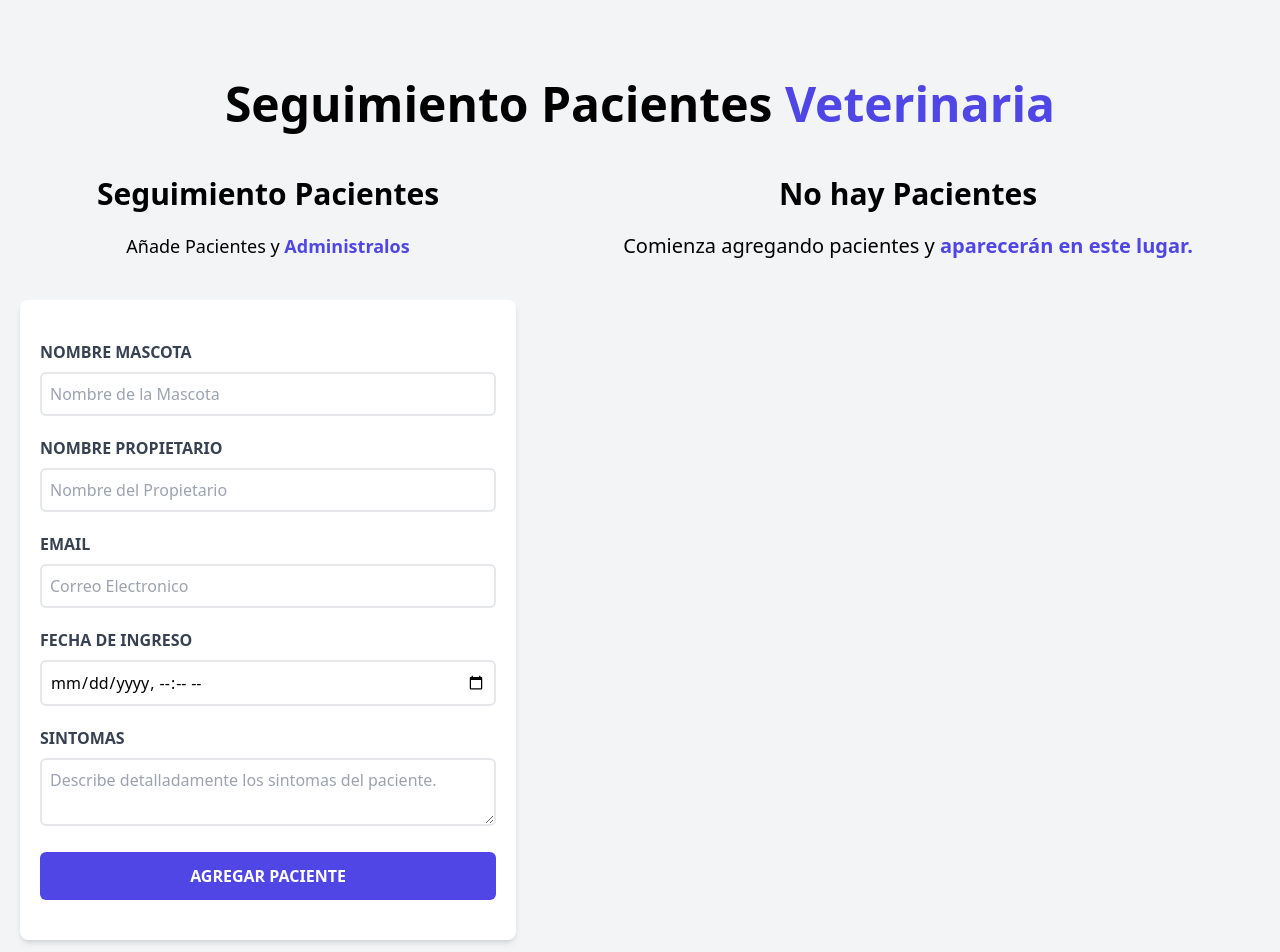
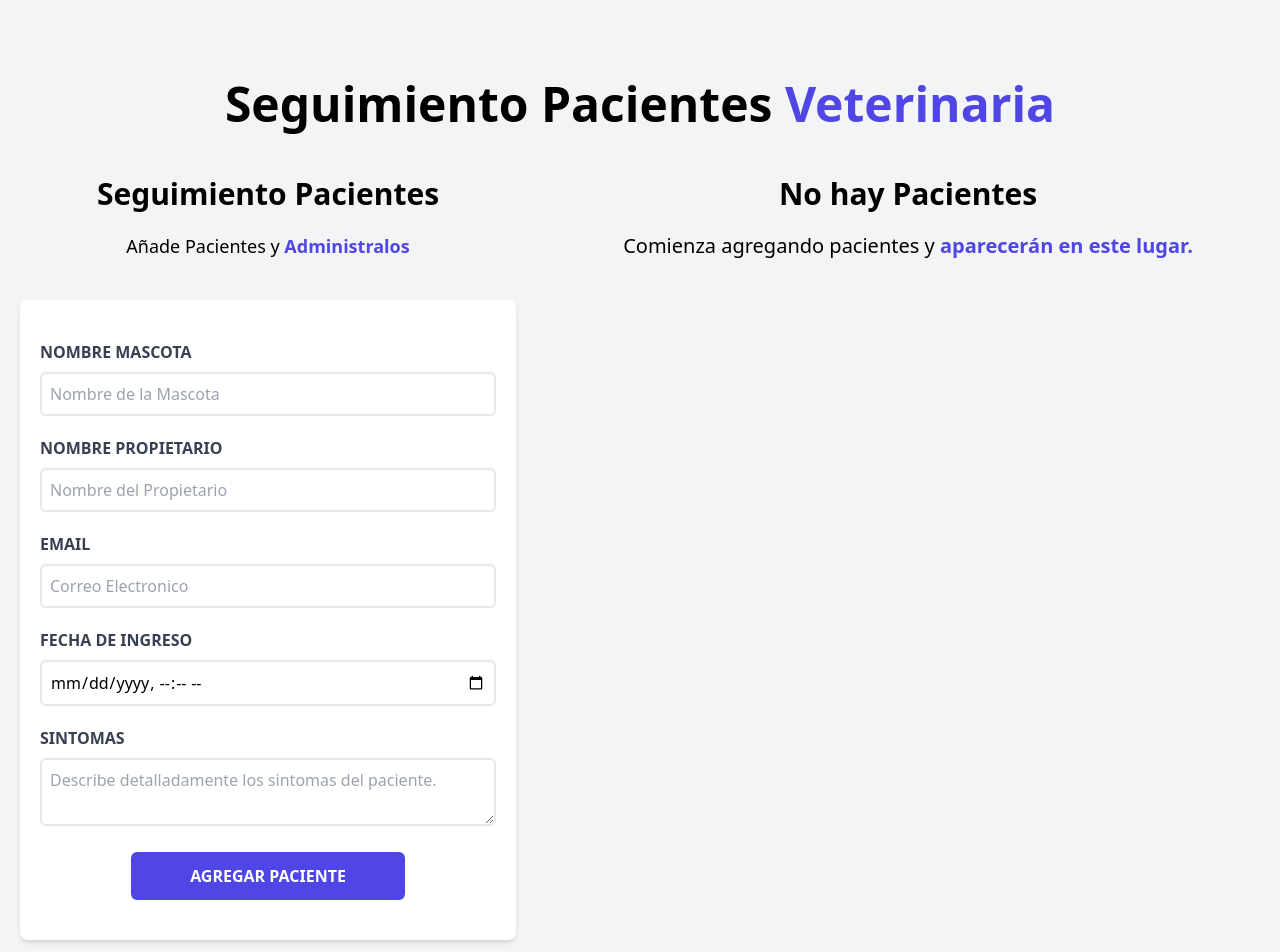
Before and after one commit to DevJuanDuarte/citas-react, a React (Vite) app: page / in a window 1280 px wide. Shown: the top 952 px of the page. Built offline with nearby package versions, Linux system fonts and the light colour scheme.

Commit message:
Detectar un registro nuevo o una edición

```diff
--- a/src/components/Formulario.jsx
+++ b/src/components/Formulario.jsx
@@ -14,8 +14,8 @@ const Formulario = ({ pacientes, setPacientes, paciente }) => {
 
   const [error, setError] = useState(false);
 
-  useEffect(()=>{
-    if(Object.keys(paciente).length > 0) {
+  useEffect(() => {
+    if (Object.keys(paciente).length > 0) {
       setNombre(paciente.nombre)
       setPropietario(paciente.propietario)
       setEmail(paciente.email)
@@ -57,11 +57,22 @@ const Formulario = ({ pacientes, setPacientes, paciente }) => {
       propietario,
       email,
       fecha,
-      sintomas,
-      id: generarId()
+      sintomas
     }
-    //Se agregan los valores a un nuevo objeto
-    setPacientes([...pacientes, objetoPaciente])
+
+    //Editar pacientes:
+    if (paciente.id) {
+      objetoPaciente.id = paciente.id
+      const pacientesActualizados = pacientes.map(pacienteState => pacienteState.id === paciente.id ? objetoPaciente : pacienteState)
+
+      setPacientes(pacientesActualizados)
+      console.log('paciente editado');
+    } else {
+      objetoPaciente.id = generarId()
+      setPacientes([...pacientes, objetoPaciente])
+      // console.log('Nuevo registro');
+    }
+
 
     //Se reinician los valores:
     setNombre('')
@@ -71,9 +82,6 @@ const Formulario = ({ pacientes, setPacientes, paciente }) => {
     setSintomas('')
 
   }
-
-
-
 
   return (
     <div className="md:w-1/2 lg:w-2/5 mx-5">
@@ -180,11 +188,14 @@ const Formulario = ({ pacientes, setPacientes, paciente }) => {
           />
         </div>
 
-        <input
-          type="submit"
-          value="Agregar Paciente"
-          className='bg-indigo-600 hover:bg-indigo-700 w-full p-3 cursor-pointer text-white uppercase font-bold rounded-md transition-all'
-        />
+        <div className="flex justify-center ">
+          <input
+            type="submit"
+            value={paciente.id ? 'Editar Paciente' : 'Agregar Paciente'}
+            className='bg-indigo-600 hover:bg-indigo-700 w-3/5 p-3 cursor-pointer text-white uppercase font-bold rounded-md transition-all mx-auto'
+          />
+        </div>
+
       </form>
     </div>
   )
--- a/src/components/Paciente.jsx
+++ b/src/components/Paciente.jsx
@@ -23,7 +23,7 @@ const Paciente = ({paciente , setPaciente}) => {
             <div className="flex justify-between mt-10">
                 <button className="py-2 px-10 bg-indigo-600 hover:bg-indigo-700 text-white font-bold uppercase rounded-lg" type="button" onClick={() => setPaciente(paciente)}>Editar</button>
 
-                <button className="py-2 px-10 bg-rose-600 hover:bg-rose-700 text-white font-bold uppercase rounded-lg" type="button">Eliminar</button>
+                <button className="py-2 px-10 bg-rose-600 hover:bg-indigo-700 text-white font-bold uppercase rounded-lg" type="button">Eliminar</button>
             </div>
         </div>
     )
```
